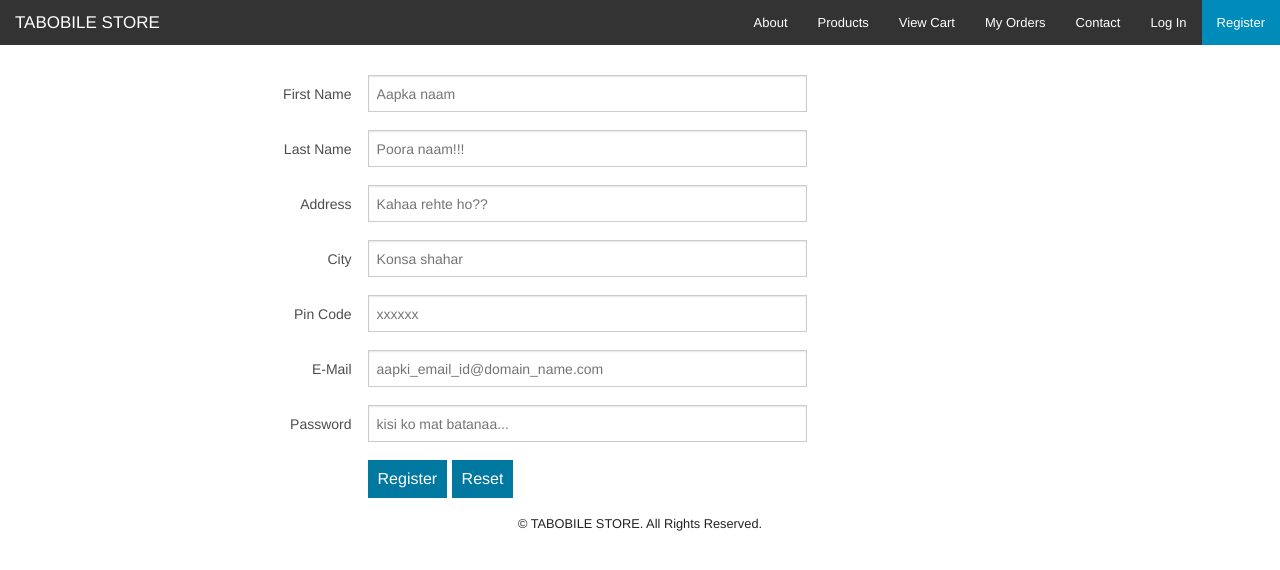
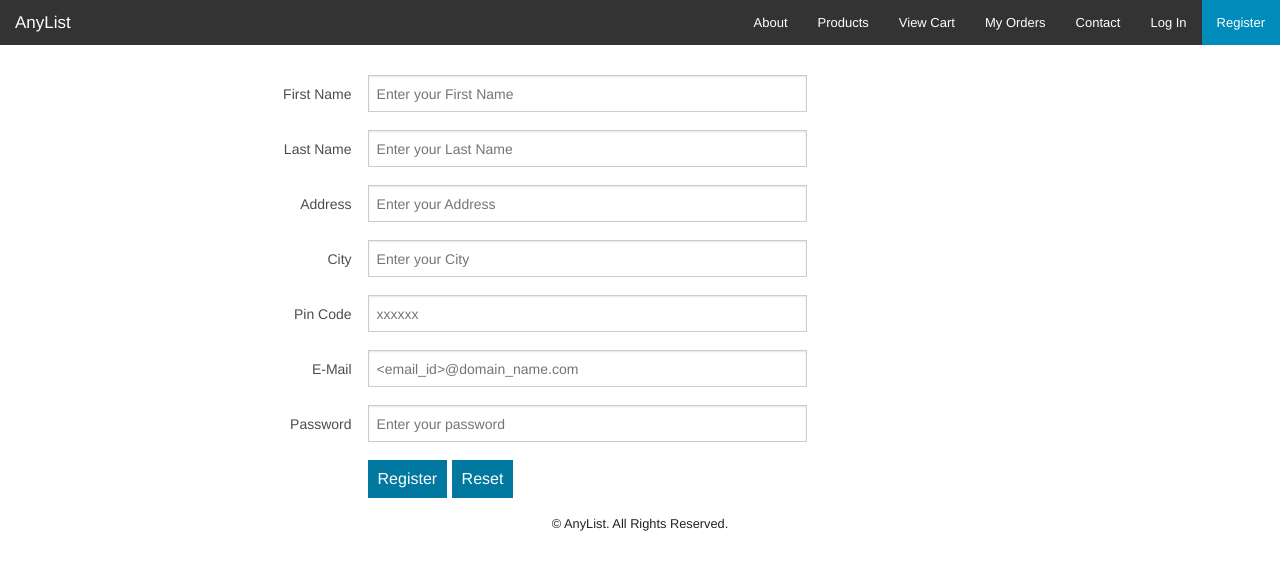
Before and after one commit to tanvi070299/project-devops, a PHP site: page /register.php in a window 1280 px wide. Shown: the top 570 px of the page. Run offline with PHP 8.4, Linux system fonts and the light colour scheme.

Commit message:
Update register.php

```diff
--- a/register.php
+++ b/register.php
@@ -12,7 +12,7 @@ if (isset($_SESSION["username"])) {header ("location:index.php");}
   <head>
     <meta charset="utf-8" />
     <meta name="viewport" content="width=device-width, initial-scale=1.0" />
-    <title>Register || TABOBILE STORE</title>
+    <title>Register || AnyList</title>
     <link rel="stylesheet" href="css/foundation.css" />
     <script src="js/vendor/modernizr.js"></script>
   </head>
@@ -21,7 +21,7 @@ if (isset($_SESSION["username"])) {header ("location:index.php");}
     <nav class="top-bar" data-topbar role="navigation">
       <ul class="title-area">
         <li class="name">
-          <h1><a href="index.php">TABOBILE STORE</a></h1>
+          <h1><a href="index.php">AnyList</a></h1>
         </li>
         <li class="toggle-topbar menu-icon"><a href="#"><span></span></a></li>
       </ul>
@@ -61,7 +61,7 @@ if (isset($_SESSION["username"])) {header ("location:index.php");}
               <label for="right-label" class="right inline">First Name</label>
             </div>
             <div class="small-8 columns">
-              <input type="text" id="right-label" placeholder="Aapka naam" name="fname">
+              <input type="text" id="right-label" placeholder="Enter your First Name" name="fname">
             </div>
           </div>
           <div class="row">
@@ -69,7 +69,7 @@ if (isset($_SESSION["username"])) {header ("location:index.php");}
               <label for="right-label" class="right inline">Last Name</label>
             </div>
             <div class="small-8 columns">
-              <input type="text" id="right-label" placeholder="Poora naam!!!" name="lname">
+              <input type="text" id="right-label" placeholder="Enter your Last Name" name="lname">
             </div>
           </div>
           <div class="row">
@@ -77,7 +77,7 @@ if (isset($_SESSION["username"])) {header ("location:index.php");}
               <label for="right-label" class="right inline">Address</label>
             </div>
             <div class="small-8 columns">
-              <input type="text" id="right-label" placeholder="Kahaa rehte ho??" name="address">
+              <input type="text" id="right-label" placeholder="Enter your Address" name="address">
             </div>
           </div>
           <div class="row">
@@ -85,7 +85,7 @@ if (isset($_SESSION["username"])) {header ("location:index.php");}
               <label for="right-label" class="right inline">City</label>
             </div>
             <div class="small-8 columns">
-              <input type="text" id="right-label" placeholder="Konsa shahar" name="city">
+              <input type="text" id="right-label" placeholder="Enter your City" name="city">
             </div>
           </div>
           <div class="row">
@@ -101,7 +101,7 @@ if (isset($_SESSION["username"])) {header ("location:index.php");}
               <label for="right-label" class="right inline">E-Mail</label>
             </div>
             <div class="small-8 columns">
-              <input type="email" id="right-label" placeholder="aapki_email_id@domain_name.com" name="email">
+              <input type="email" id="right-label" placeholder="<email_id>@domain_name.com" name="email">
             </div>
           </div>
           <div class="row">
@@ -109,7 +109,7 @@ if (isset($_SESSION["username"])) {header ("location:index.php");}
               <label for="right-label" class="right inline">Password</label>
             </div>
             <div class="small-8 columns">
-              <input type="password" id="right-label" placeholder="kisi ko mat batanaa..." name="pwd">
+              <input type="password" id="right-label" placeholder="Enter your password" name="pwd">
             </div>
           </div>
           <div class="row">
@@ -130,7 +130,7 @@ if (isset($_SESSION["username"])) {header ("location:index.php");}
       <div class="small-12">
 
         <footer>
-           <p style="text-align:center; font-size:0.8em;">&copy; TABOBILE STORE. All Rights Reserved.</p>
+           <p style="text-align:center; font-size:0.8em;">&copy; AnyList. All Rights Reserved.</p>
         </footer>
 
       </div>
```
